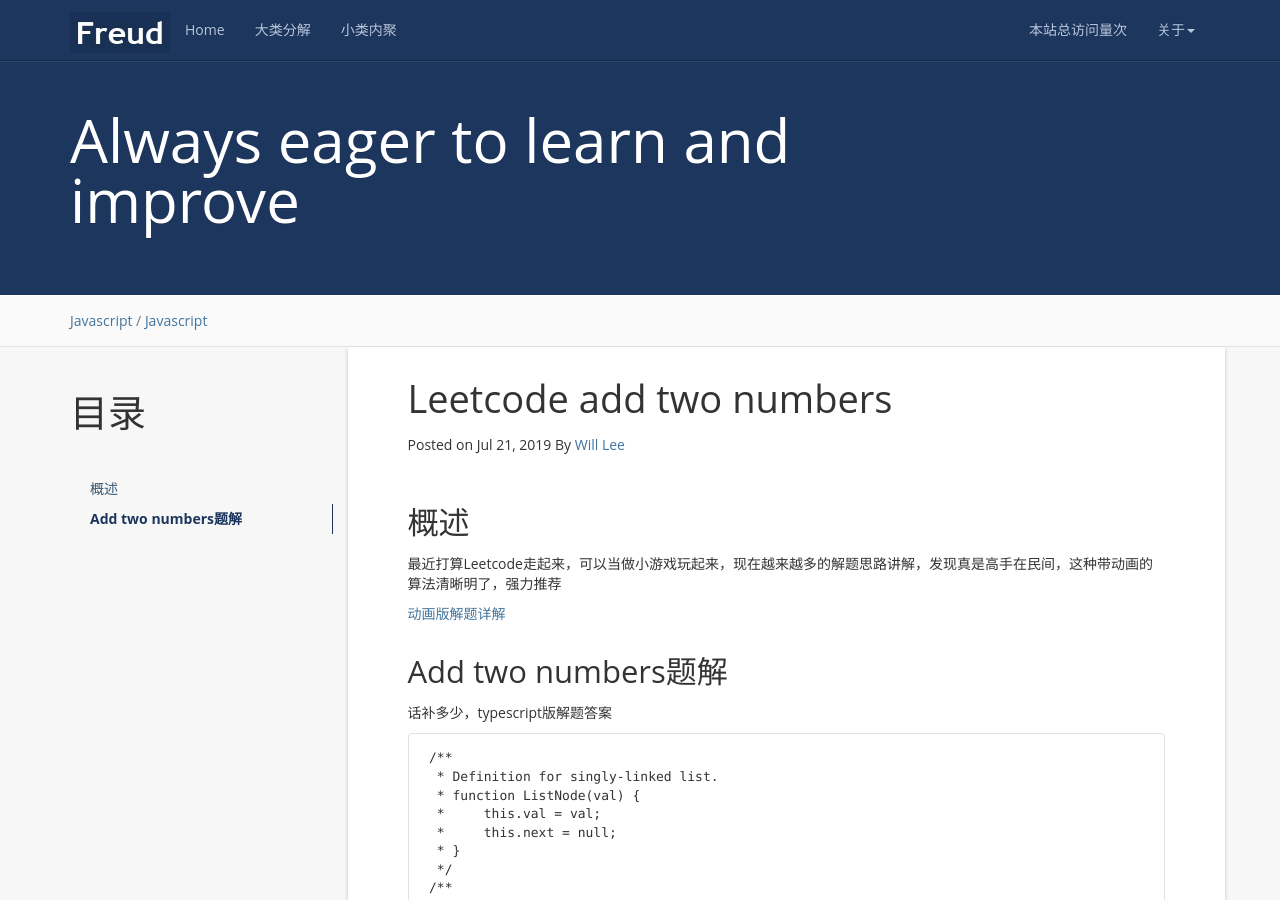
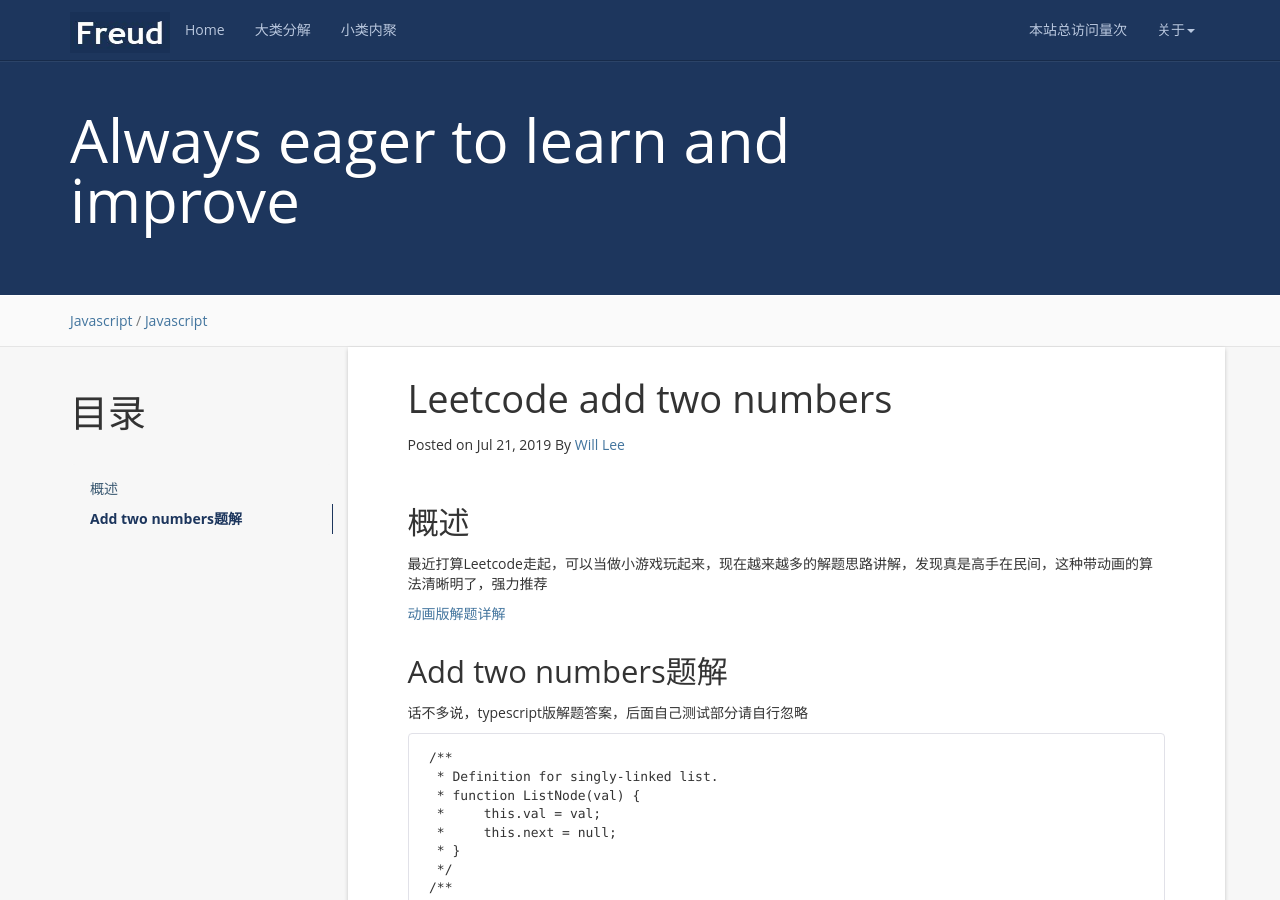
Before and after one commit to rocmac/rocmac.github.io, a Jekyll site: the page built from _posts/2019-07-22-Leetcode add two numbers.md, in a window 1280 px wide and 900 px high. Built offline with Jekyll 4.4.1, drawn with Linux system fonts in a browser that asks for light colours; nearby versions of some CDN libraries; a script that is not in the unit is left out; comment, search, counter and statistics services are not loaded.

Commit message:
leetcode

````diff
--- a/_posts/2019-07-22-Leetcode add two numbers.md
+++ b/_posts/2019-07-22-Leetcode add two numbers.md
@@ -12,13 +12,13 @@ tag: [Javascript] # add tag
 
 ## 概述
 
-最近打算Leetcode走起来，可以当做小游戏玩起来，现在越来越多的解题思路讲解，发现真是高手在民间，这种带动画的算法清晰明了，强力推荐
+最近打算Leetcode走起，可以当做小游戏玩起来，现在越来越多的解题思路讲解，发现真是高手在民间，这种带动画的算法清晰明了，强力推荐
 
 [动画版解题详解](https://github.com/azl397985856/leetcode)
 
 ## Add two numbers题解
 
-话补多少，typescript版解题答案
+话不多说，typescript版解题答案，后面自己测试部分请自行忽略
 
 ```
 /**
````
